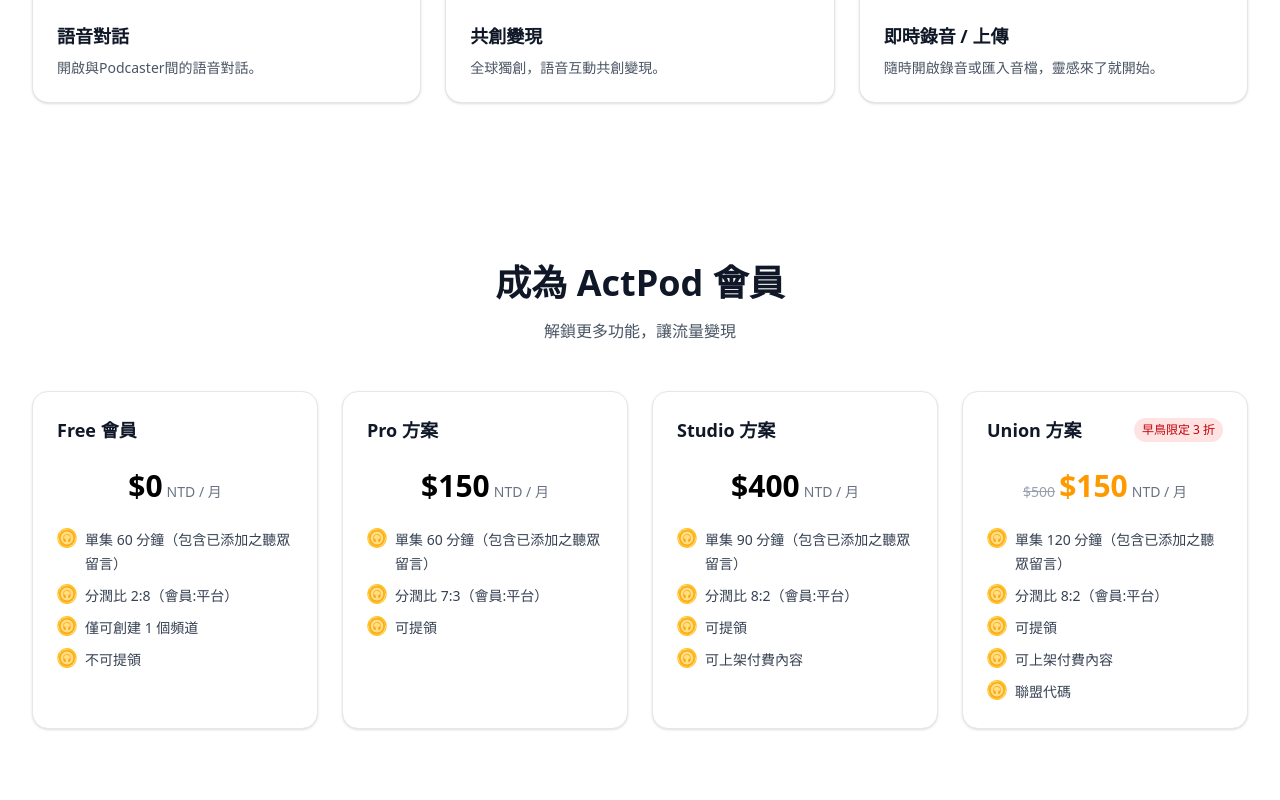
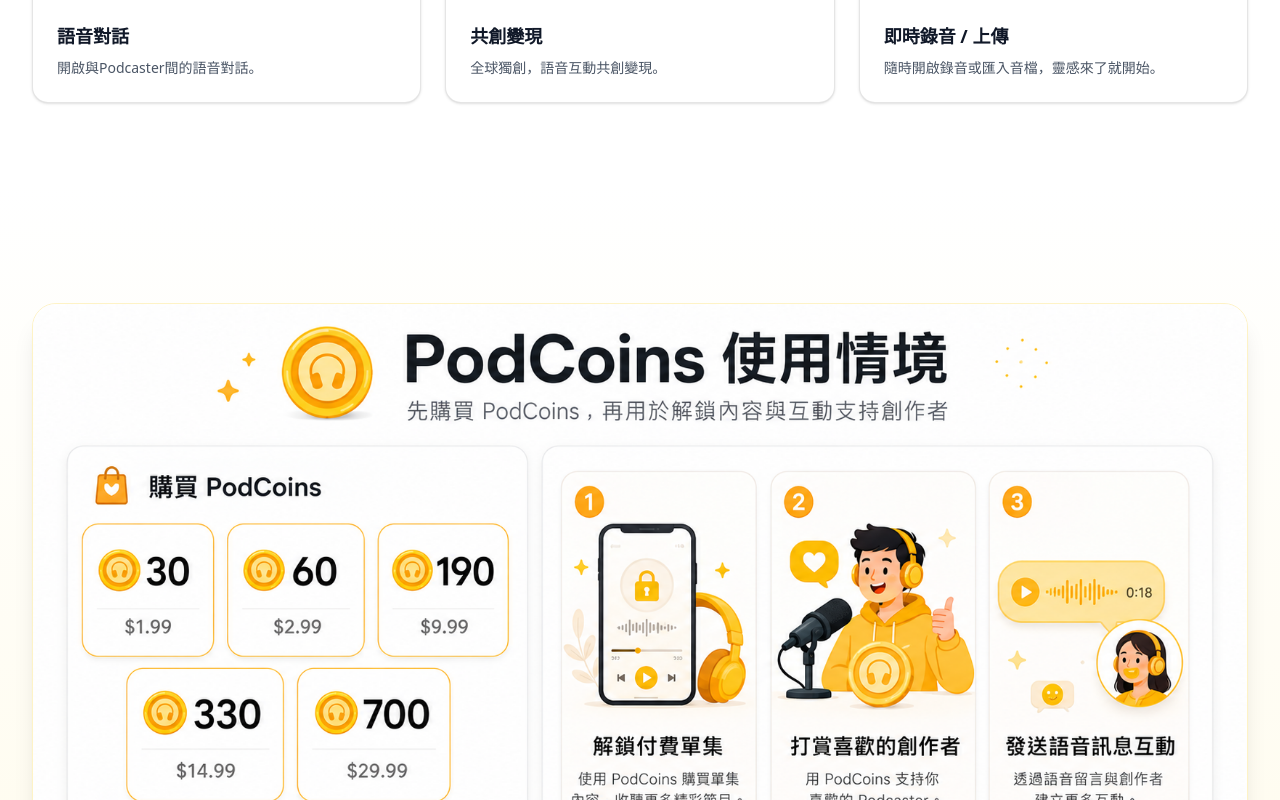
Before and after one commit to ActPod/official_website, a React (Vite) app: page / in a window 1280 px wide. Shown: the part 2000-2800 px from the top of the page. Built offline with nearby package versions, Linux system fonts and the light colour scheme.

Commit message:
podcoins

```diff
--- a/src/ActPodLanding.jsx
+++ b/src/ActPodLanding.jsx
@@ -306,6 +306,20 @@ const Hero = () => (
     </Container>
     <div className="pointer-events-none absolute -right-24 -top-24 hidden aspect-square w-80 rounded-full bg-amber-300/40 blur-3xl lg:block" />
     {/* <div className="pointer-events-none absolute -bottom-24 -left-24 hidden aspect-square w-80 rounded-full bg-amber-200/60 blur-3xl lg:block" /> */}
+  </section>
+);
+
+const PodCoinsGuide = () => (
+  <section className="bg-gradient-to-b from-white to-amber-50 py-16 sm:py-20">
+    <Container>
+      <div className="mt-10 overflow-hidden rounded-3xl border border-amber-100 bg-white shadow-xl">
+        <img
+          src="/assets/Podcoins_use_case.png"
+          alt="PodCoins 使用情境與購買說明"
+          className="h-auto w-full object-cover"
+        />
+      </div>
+    </Container>
   </section>
 );
 
@@ -779,6 +793,7 @@ export default function ActPodLanding() {
       <Nav />
       <Hero />
       <Features />
+      <PodCoinsGuide />
       <MembershipPlans />
       <Community />
       <CTA />
```
Also changed, not shown: public/assets/Podcoins_use_case.png (added).
